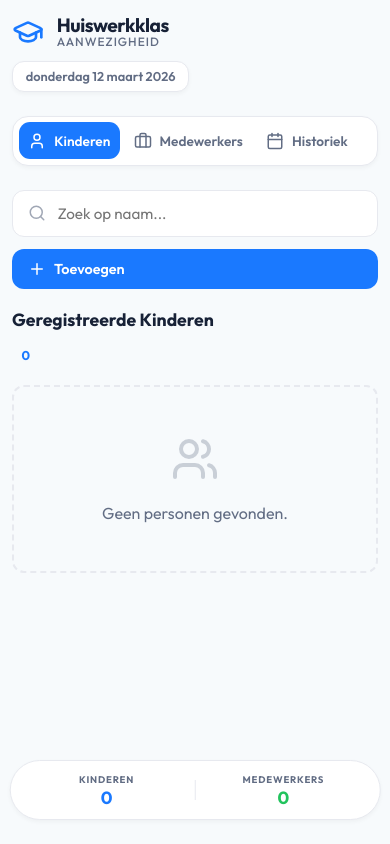
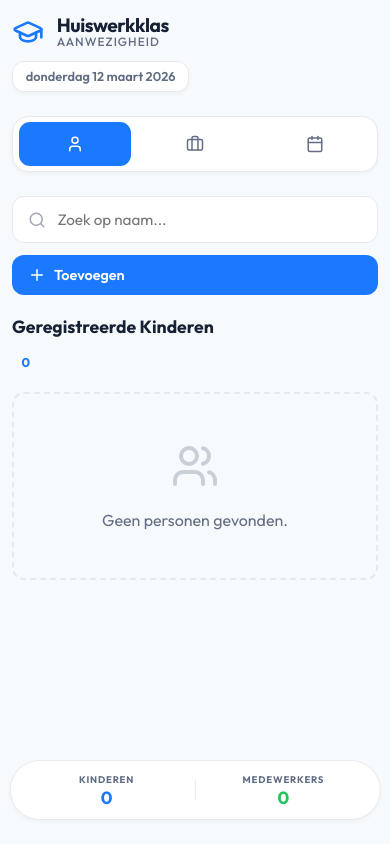
Before and after one commit to samhoremans1/huiswerkklas-attendance, a React (Vite) app: page / in a window 390 px wide. Built offline with nearby package versions, Linux system fonts and the light colour scheme.

Commit message:
Fix: Tabs to icons only on mobile; History actions wrap instead of scroll

```diff
--- a/src/App.jsx
+++ b/src/App.jsx
@@ -322,19 +322,19 @@ const App = () => {
             className={clsx("tab-btn", activeTab === 'students' && "active")}
             onClick={() => { setActiveTab('students'); setSearchTerm(''); }}
           >
-            <User size={18} /> Kinderen
+            <User size={18} /> <span>Kinderen</span>
           </button>
           <button
             className={clsx("tab-btn", activeTab === 'staff' && "active")}
             onClick={() => { setActiveTab('staff'); setSearchTerm(''); }}
           >
-            <Briefcase size={18} /> Medewerkers
+            <Briefcase size={18} /> <span>Medewerkers</span>
           </button>
           <button
             className={clsx("tab-btn", activeTab === 'history' && "active")}
             onClick={() => setActiveTab('history')}
           >
-            <Calendar size={18} /> Historiek
+            <Calendar size={18} /> <span>Historiek</span>
           </button>
         </div>
 
@@ -538,11 +538,11 @@ const HistoryView = ({ attendance, students, staff, handleExport, handleImport,
         <h2>Aanwezigheidsgeschiedenis</h2>
         <div className="history-actions">
           <button className="text-btn word-btn" onClick={downloadWordReport}>
-            <FileText size={14} /> Word Rapport
+            <FileText size={14} /> <span>Word Rapport</span>
           </button>
-          <button className="text-btn" onClick={handleExport}><Download size={14} /> Export</button>
+          <button className="text-btn" onClick={handleExport}><Download size={14} /> <span>Export</span></button>
           <label className="text-btn">
-            <Upload size={14} /> Import
+            <Upload size={14} /> <span>Import</span>
             <input type="file" className="hidden-input" accept=".json" onChange={handleImport} />
           </label>
         </div>
--- a/src/index.css
+++ b/src/index.css
@@ -947,24 +947,24 @@ footer {
   }
 
   .tabs {
-    gap: 0.25rem;
+    gap: 0.5rem;
     padding: 0.35rem;
     margin-bottom: 1.5rem;
-    overflow-x: auto;
-    -webkit-overflow-scrolling: touch;
-    scrollbar-width: none;
-  }
-
-  .tabs::-webkit-scrollbar {
-    display: none;
+    display: flex;
+    overflow: hidden;
   }
 
   .tab-btn {
-    padding: 0.6rem 0.6rem;
-    font-size: 0.85rem;
-    white-space: nowrap;
-    min-width: 100px;
-    flex: none;
+    padding: 0.8rem 0.5rem;
+    font-size: 1.2rem; /* Make icons slightly larger */
+    min-width: 0;
+    flex: 1;
+    display: flex;
+    justify-content: center;
+  }
+
+  .tab-btn span {
+    display: none; /* Hide text on phone to prevent scrolling */
   }
 
   .action-bar {
@@ -1086,14 +1086,10 @@ footer {
   }
 
   .history-actions {
-    overflow-x: auto;
+    display: flex;
+    flex-wrap: wrap; /* Wrap buttons underneath instead of scrolling */
+    gap: 0.5rem;
     width: 100%;
-    padding-bottom: 0.5rem;
-    scrollbar-width: none;
-  }
-
-  .history-actions::-webkit-scrollbar {
-    display: none;
   }
 
   .section-title {
@@ -1110,8 +1106,4 @@ footer {
     align-items: flex-start;
     gap: 0.8rem;
   }
-
-  .tab-btn span {
-    display: none;
-  }
 }
```
